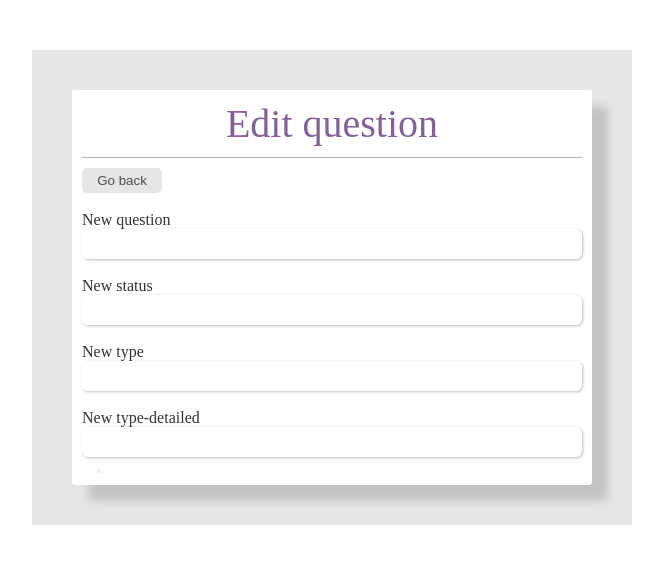
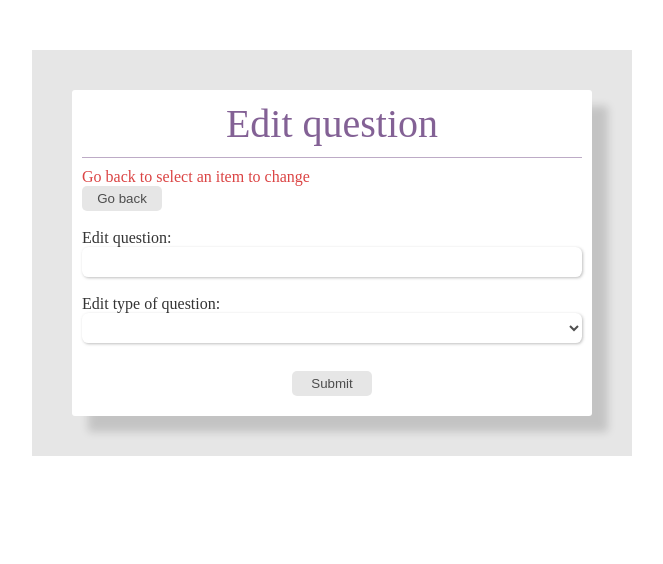
Before and after one commit to lanebx/questionnaire, an Angular app: page /edit in a window 1280 px wide. Shown: the top 564 px of the page, without its empty margins (308-971 px from the left). Built offline with nearby package versions, Linux system fonts and the light colour scheme.

Commit message:
added check in "edit"

```diff
--- a/src/app/question-edit-page/question-edit-page.component.html
+++ b/src/app/question-edit-page/question-edit-page.component.html
@@ -3,41 +3,88 @@
     Edit question
   </h1>
 
+  <div *ngIf="!this.testService.indexForEdit" class="warning">
+    Go back to select an item to change
+  </div>
+
   <button class="button" routerLink="/">
     Go back
   </button>
 
-  <form class="edit">
+  <div class="container">
+    <form
+      [formGroup]="editQuestionForm"
+      (ngSubmit)="onSubmit()"
+      class="form"
+    >
       <label class="label">
-      <div class="edit__question">
-        New question
+        <div>
+          Edit question:
         </div>
-      <input type="text" class="input">
+        <input formControlName="question" class="input">
       </label>
 
       <label class="label">
-      <div class="edit__answered">
-        New status
+        <div>
+          Edit type of question:
         </div>
-      <input type="text" class="input">
+
+        <select
+          formControlName="type"
+          (change)="selectType($event)"
+          class="form__select input"
+        >
+          <option *ngFor="let type of allTypes" [value]="type.name">
+            {{ type.name }}
+          </option>
+        </select>
       </label>
 
-    <label class="label">
-      <div class="edit__type">
-        New type
+      <div
+        *ngIf="chosedType === 'Multiple'"
+        class="form__group-container"
+      >
+        <div
+          formArrayName="answerType"
+          *ngFor="let coise of answerType.controls;
+          let i=index"
+          class="form__group"
+        >
+          <div class="form__hobby-group">
+            <div class="">
+              Enter answers to the question:
             </div>
-      <input type="text" class="input">
-    </label>
+            <div class="input-container">
+              <input
+                [formControlName]="i"
+                type="text"
+                placeholder="Your answer:"
+                class="form__input-hobby input"
+              >
+              <button
+                type="button"
+                id="remove"
+                (click)="removeChoice(i)"
+                class="button button-remove input-container__button"
+              >
+                X
+              </button>
+            </div>
+          </div>
+        </div>
 
-    <label class="label">
-      <div class="edit__type-detailed">
-        New type-detailed
+        <button
+          type="button"
+          (click)="addChoice()"
+          class="button button-add"
+        >
+          Add answer
+        </button>
       </div>
-      <input type="text" class="input">
-    </label>
 
-    <button type="submit">
-
+      <button type="submit" class="button button-submit">
+        Submit
       </button>
     </form>
   </div>
+</div>
--- a/src/app/question-edit-page/question-edit-page.component.ts
+++ b/src/app/question-edit-page/question-edit-page.component.ts
@@ -1,4 +1,7 @@
 import { Component, OnInit } from '@angular/core';
+import { FormBuilder, FormControl, FormGroup, Validators } from '@angular/forms';
+import { Router } from '@angular/router';
+import { TestService } from '../shared/services/Question.service';
 
 @Component({
   selector: 'app-question-edit-page',
@@ -6,10 +9,36 @@ import { Component, OnInit } from '@angular/core';
   styleUrls: ['./question-edit-page.component.scss']
 })
 export class QuestionEditPageComponent implements OnInit {
+  constructor(
+    private fb: FormBuilder,
+    public testService: TestService,
+    private route: Router
+  ) { }
 
-  constructor() { }
+  editQuestionForm: FormGroup;
+  chosedType: string;
+
+  allTypes = this.testService.allTypes.map((item) => ({...item}));
 
   ngOnInit(): void {
+    this.initializeForm();
   }
 
+  initializeForm() : void {
+    this.editQuestionForm = this.fb.group({
+      question: new FormControl('', Validators.required),
+      type: new FormControl('', Validators.required),
+      answerType: this.fb.array([this.fb.control('', Validators.required)])
+    });
+  }
+
+  onSubmit() {
+
+  }
+
+  selectType(event: any): void {
+    this.chosedType = event.target.value
+  }
+
+
 }
--- a/src/app/question-management-page/question-management-page.component.html
+++ b/src/app/question-management-page/question-management-page.component.html
@@ -28,7 +28,7 @@
       </div>
 
       <div class="button-container">
-        <button (click)="edit(question.id)" class="button button-edit" routerLink="/edit">
+        <button (click)="getIdForEditing(question.id)" class="button button-edit" routerLink="/edit">
           Edit
         </button>
 
--- a/src/app/question-management-page/question-management-page.component.ts
+++ b/src/app/question-management-page/question-management-page.component.ts
@@ -27,4 +27,8 @@ export class QuestionManagementPageComponent {
   removeFromList(idForDelete) {
     this.testService.allQuestion = this.testService.allQuestion.filter((question) => idForDelete !== question.id)
   }
+
+  getIdForEditing(id: number) {
+    this.testService.indexForEdit = id;
+  }
 }
--- a/src/app/question-page/question-page.component.ts
+++ b/src/app/question-page/question-page.component.ts
@@ -31,27 +31,19 @@ export class QuestionPageComponent {
     });
   }
 
-  allTypes = [
-    { id: 1, name: 'Single', answerType: ['Yes', 'No'] },
-    { id: 2, name: 'Multiple', answerType: [''] },
-    { id: 3, name: 'Open', answerType: '' },
-  ];
+  allTypes = this.testService.allTypes.map((item) => ({...item}));
+
 
   onSubmit() {
-    let newQuestion: Question;
-
-    console.log()
-
-    if (this.questionForm.get('question').value === 'Multiple') {
-      newQuestion = {
+    const newQuestion = this.questionForm.get('question').value === 'Multiple'
+      ? {
         ...this.questionForm.value,
         id: Date.now(),
         answered: false,
         answer: '',
         date: (new Date).toISOString(),
       }
-    } else {
-      newQuestion = {
+      : {
         ...this.questionForm.value,
         id: Date.now(),
         answered: false,
@@ -59,7 +51,6 @@ export class QuestionPageComponent {
         date: (new Date).toISOString(),
         answerType: this.allTypes.find((type) => type.name === this.chosedType)?.answerType,
       }
-    }
 
     this.testService.allQuestion.push(newQuestion)
     this.initializeForm()
--- a/src/app/shared/services/Question.service.ts
+++ b/src/app/shared/services/Question.service.ts
@@ -17,6 +17,8 @@ export class TestService {
 
   constructor() { }
 
+  indexForEdit = 0;
+
   allQuestion: Question[] = [
     { id: 1641889825774, question: 'Question 1', answered: true, answer: 'Answer 1', type: 'Open', date: '2019-01-26T13:51:50.417Z', answerType: '' },
     { id: 1641889825775, question: 'Question 2', answered: false, answer: '', type: 'Single', date: '2018-01-26T13:51:50.417Z', answerType: '' },
@@ -24,4 +26,10 @@ export class TestService {
     { id: 1641889825777, question: 'Question 4', answered: false, answer: '', type: 'Open', date: '2021-01-26T13:51:50.417Z', answerType: '' },
     { id: 1641889825778, question: 'Question 5', answered: false, answer: '', type: 'Open', date: '2021-01-26T13:51:50.417Z', answerType: '' },
   ];
+
+  allTypes = [
+    { id: 1, name: 'Single', answerType: ['Yes', 'No'] },
+    { id: 2, name: 'Multiple', answerType: [''] },
+    { id: 3, name: 'Open', answerType: '' },
+  ];
 }
--- a/src/styles.scss
+++ b/src/styles.scss
@@ -72,3 +72,7 @@
 
   border-bottom: 1px solid rgba(99, 58, 122, 0.425);
 }
+
+.warning {
+  color:rgb(219, 68, 68);
+}
```
Also changed, not shown: src/app/question-page/question-page.component.html (+26 -5 lines). Lines whose indentation alone changed are shown as unchanged.
